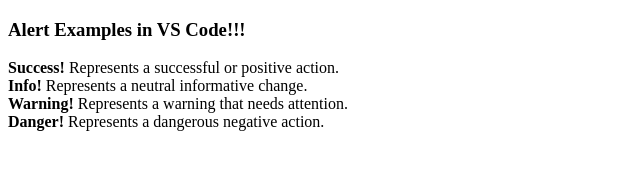
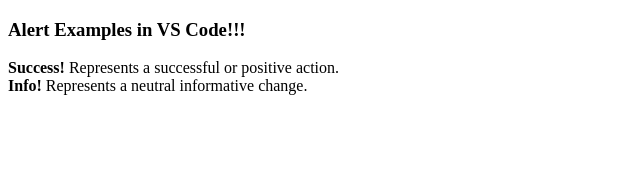
Before and after one commit to Exilor-N/MyRepo, a plain HTML site: page index.html in a window 1280 px wide. Shown: the whole page, without its empty margins (0-640 px from the left). Drawn offline with Linux system fonts and the light colour scheme.

Commit message:
Removed some lines of code

```diff
--- a/index.html
+++ b/index.html
@@ -10,7 +10,5 @@
     <h3>Alert Examples in VS Code!!!</h3>
     <strong>Success!</strong> Represents a successful or positive action.<br/>
     <strong>Info!</strong> Represents a neutral informative change.<br/>
-    <strong>Warning!</strong> Represents a warning that needs attention.<br/>
-    <strong>Danger!</strong> Represents a dangerous negative action.<br>
 </body>
 </html>
```
